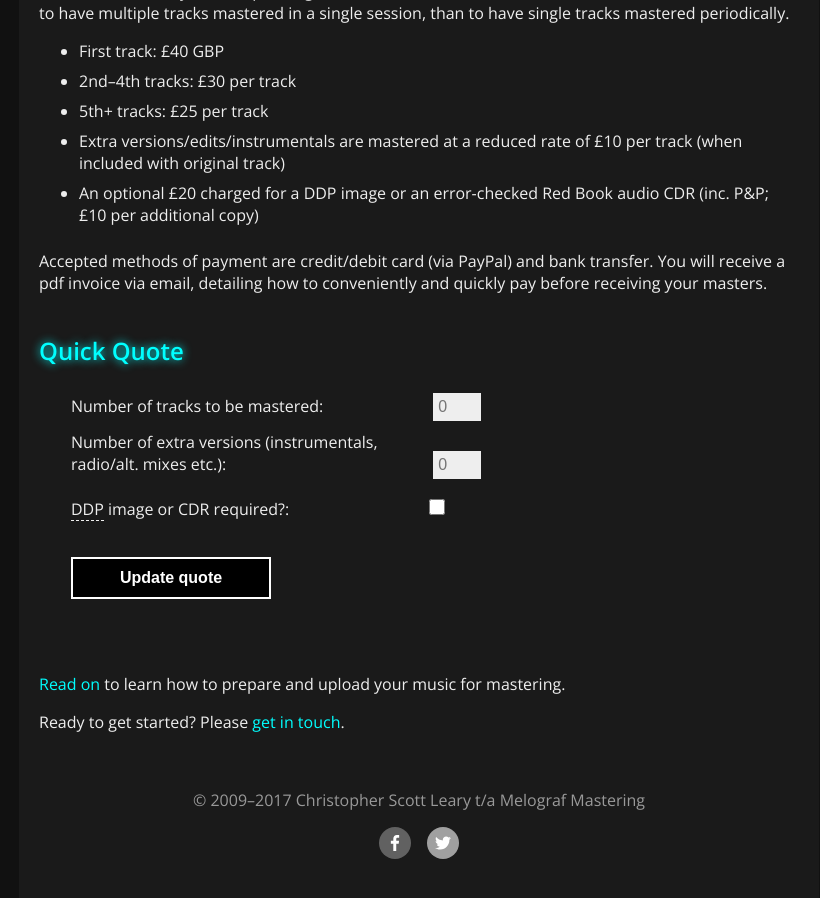
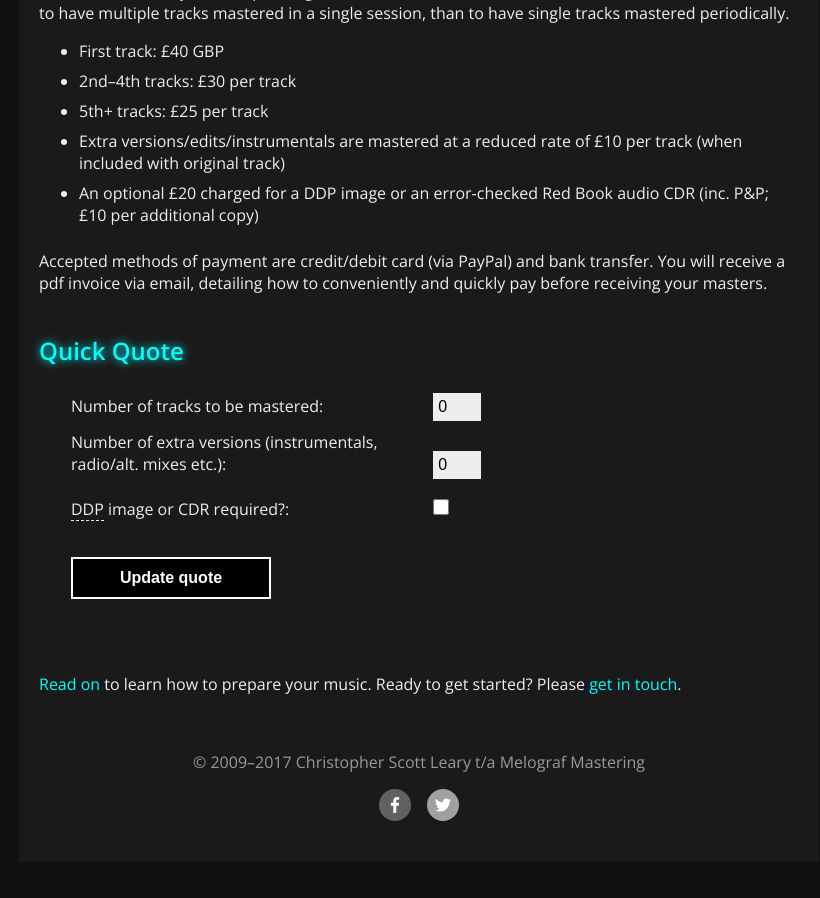
Before and after one commit to nilsonlinux/nilsonlinux.github.ioBLOGJavascript, a Jekyll site: the page built from index.html, in a window 1280 px wide and 900 px high, scrolled down 1314 px. Shown: the whole window, without its empty margins (221-1041 px from the left). Built offline with Jekyll 4.4.1, drawn with Linux system fonts in a browser that asks for light colours; nearby versions of some CDN libraries; after the commit the page ends 2176 px from its top, so only the background shows below that.

Commit message:
Improved quote applet with auto update and exacting equivalancy.

```diff
--- a/index.html
+++ b/index.html
@@ -34,18 +34,16 @@ title: Home
   <div id="quote">
     <form>
       <label>Number of tracks to be mastered:</label>
-      <input type="number" min="0" id="numTracks" size="3" placeholder="0"><br>
+      <input type="number" min="0" id="numTracks" size="3" value="0" onchange="quote()"><br>
       <label>Number of extra versions (instrumentals, radio/alt. mixes etc.):</label>
-      <input type="number" min="0" id="extras" size="3" placeholder="0"><br>
-      <label for="ddp"><abbr title="Disc Description Protocol&mdash;a format used by manufacturers for CD replication, supplied as a zip file download. More robust than a physical CD master.">DDP</abbr> image or CDR required?:</label><input type="checkbox" id="ddp">
+      <input type="number" min="0" id="extras" size="3" value="0" onchange="quote()"><br>
+      <label for="ddp"><abbr title="Disc Description Protocol&mdash;a format used by manufacturers for CD replication, supplied as a zip file download. More robust than a physical CD master.">DDP</abbr> image or CDR required?:</label>
+      <input type="checkbox" id="ddp" onchange="quote()">
     </form>
     <button onclick="quote()">Update quote</button>
     <p id="results"></p>
     <p>
-      <a href="process">Read on</a> to learn how to prepare and upload your music for mastering.
-    </p>
-    <p>
-      Ready to get started? Please <a href="contact">get in touch</a>.
+      <a href="process">Read on</a> to learn how to prepare your music. Ready to get started? Please <a href="contact">get in touch</a>.
     </p>
   </div>
 </section>
```
Also changed, not shown: src/quote.js (+4 -3 lines), js/script.min.js.
